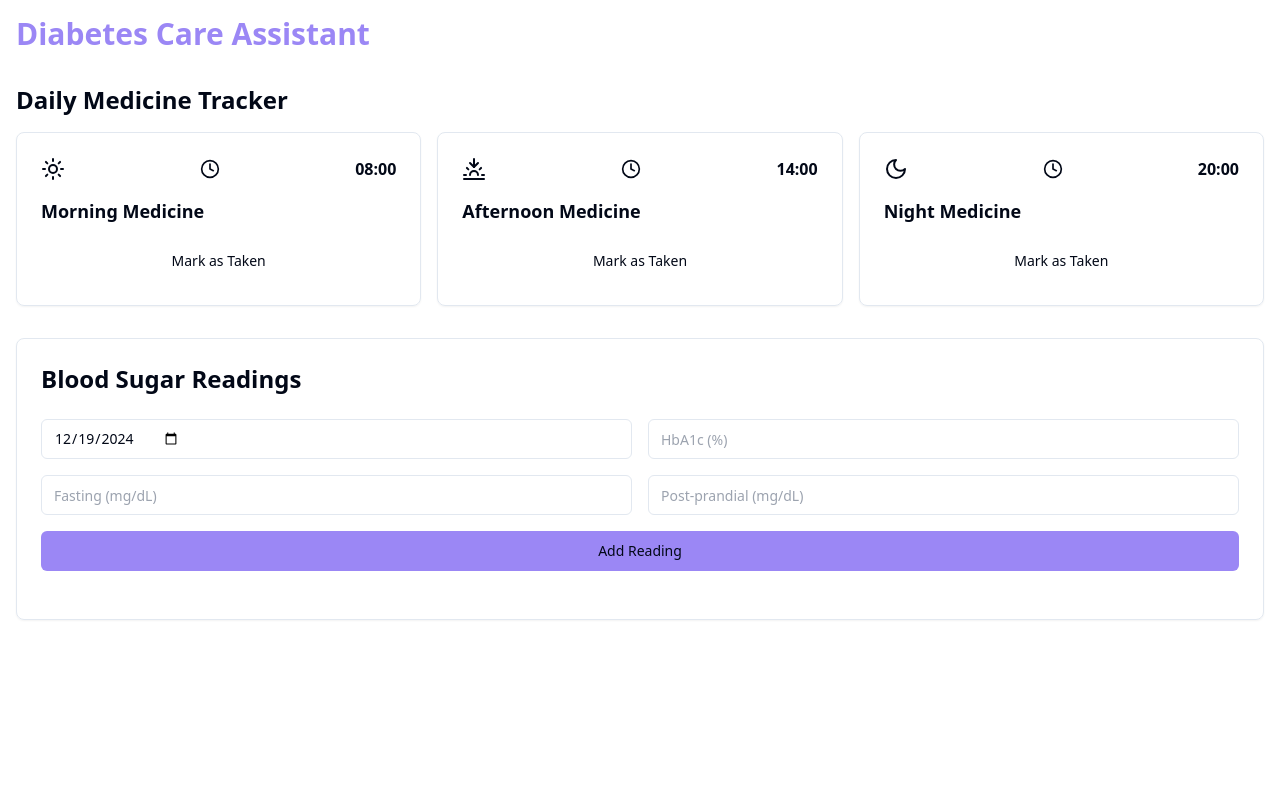
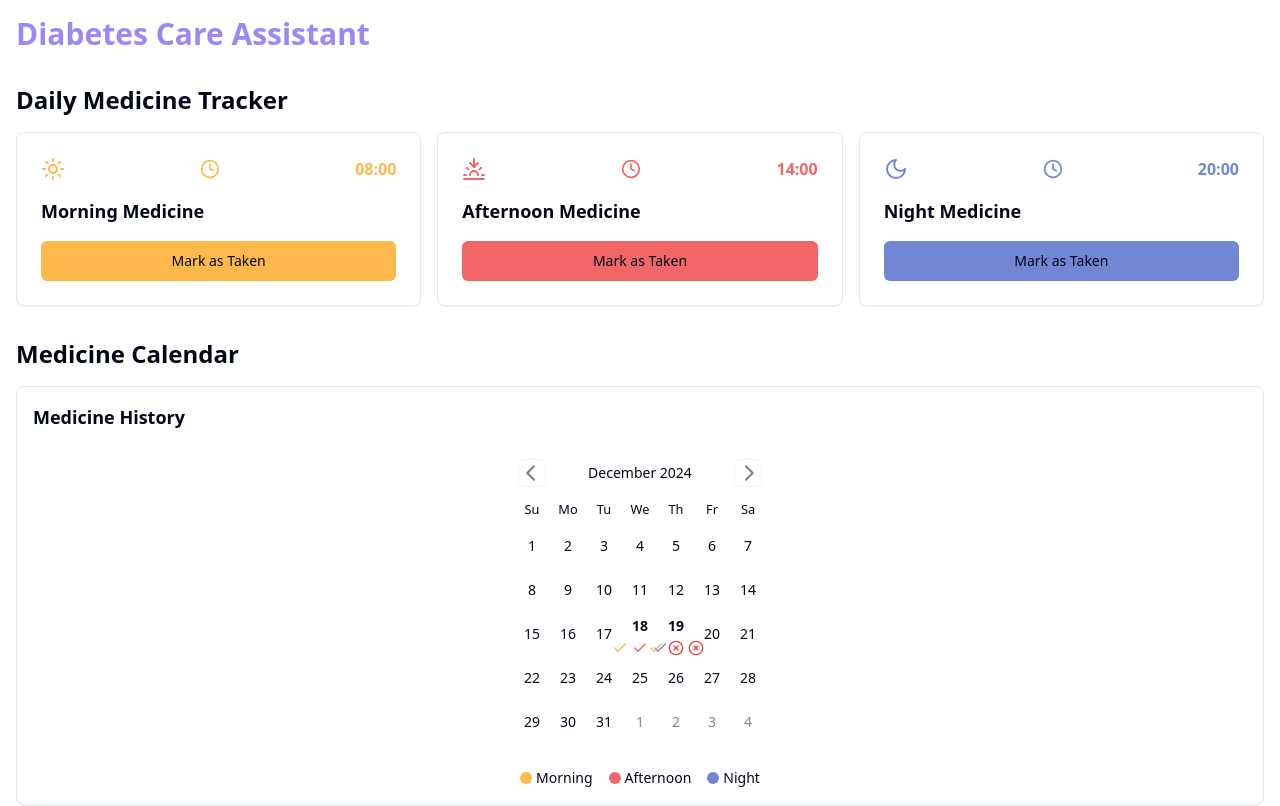
Before and after one commit to mindkhichdi/diabeticks, a React (Vite) app: page / in a window 1280 px wide. Shown: the top 806 px of the page. Built offline with nearby package versions, Linux system fonts and the light colour scheme.

Commit message:
Add calendar view for medicine tracking
Implement a calendar view to display all medicines taken by date, indicating morning, evening, and night doses. Unmarked doses will be represented with a red sign to indicate they were missed.
[skip gpt_engineer]

```diff
--- /dev/null
+++ b/src/components/MedicineCalendar.tsx
@@ -0,0 +1,101 @@
+import React from 'react';
+import { Calendar } from "@/components/ui/calendar";
+import { Check, CircleX } from "lucide-react";
+import { Card } from "@/components/ui/card";
+
+interface MedicineStatus {
+  morning: boolean;
+  afternoon: boolean;
+  night: boolean;
+}
+
+// In a real app, this would come from a database
+const mockMedicineData: Record<string, MedicineStatus> = {
+  [new Date().toISOString().split('T')[0]]: {
+    morning: true,
+    afternoon: false,
+    night: false,
+  },
+  [new Date(Date.now() - 86400000).toISOString().split('T')[0]]: {
+    morning: true,
+    afternoon: true,
+    night: true,
+  },
+};
+
+const MedicineCalendar = () => {
+  const renderDayContent = (day: Date) => {
+    const dateKey = day.toISOString().split('T')[0];
+    const dayData = mockMedicineData[dateKey];
+
+    if (!dayData) return null;
+
+    return (
+      <div className="flex flex-col gap-1 mt-1">
+        <div className="flex justify-center gap-1">
+          {dayData.morning ? (
+            <Check className="h-3 w-3 text-diabetic-morning" />
+          ) : (
+            <CircleX className="h-3 w-3 text-red-500" />
+          )}
+          {dayData.afternoon ? (
+            <Check className="h-3 w-3 text-diabetic-afternoon" />
+          ) : (
+            <CircleX className="h-3 w-3 text-red-500" />
+          )}
+          {dayData.night ? (
+            <Check className="h-3 w-3 text-diabetic-night" />
+          ) : (
+            <CircleX className="h-3 w-3 text-red-500" />
+          )}
+        </div>
+      </div>
+    );
+  };
+
+  return (
+    <Card className="p-4">
+      <h3 className="text-lg font-semibold mb-4">Medicine History</h3>
+      <div className="flex justify-center">
+        <Calendar
+          mode="single"
+          modifiers={{
+            hasMedicine: (date) => {
+              const dateKey = date.toISOString().split('T')[0];
+              return !!mockMedicineData[dateKey];
+            },
+          }}
+          modifiersStyles={{
+            hasMedicine: {
+              fontWeight: 'bold',
+            },
+          }}
+          components={{
+            DayContent: ({ date }) => (
+              <div>
+                <div>{date.getDate()}</div>
+                {renderDayContent(date)}
+              </div>
+            ),
+          }}
+        />
+      </div>
+      <div className="mt-4 flex justify-center gap-4 text-sm">
+        <div className="flex items-center gap-1">
+          <div className="w-3 h-3 rounded-full bg-diabetic-morning"></div>
+          <span>Morning</span>
+        </div>
+        <div className="flex items-center gap-1">
+          <div className="w-3 h-3 rounded-full bg-diabetic-afternoon"></div>
+          <span>Afternoon</span>
+        </div>
+        <div className="flex items-center gap-1">
+          <div className="w-3 h-3 rounded-full bg-diabetic-night"></div>
+          <span>Night</span>
+        </div>
+      </div>
+    </Card>
+  );
+};
+
+export default MedicineCalendar;
--- a/src/pages/Index.tsx
+++ b/src/pages/Index.tsx
@@ -1,6 +1,7 @@
 import React, { useEffect } from 'react';
 import MedicineTracker from '@/components/MedicineTracker';
 import ReadingsLog from '@/components/ReadingsLog';
+import MedicineCalendar from '@/components/MedicineCalendar';
 import { toast } from 'sonner';
 
 const Index = () => {
@@ -44,6 +45,11 @@ const Index = () => {
         <MedicineTracker />
       </section>
 
+      <section>
+        <h2 className="text-2xl font-semibold mb-4">Medicine Calendar</h2>
+        <MedicineCalendar />
+      </section>
+
       <section className="mt-8">
         <ReadingsLog />
       </section>
```
